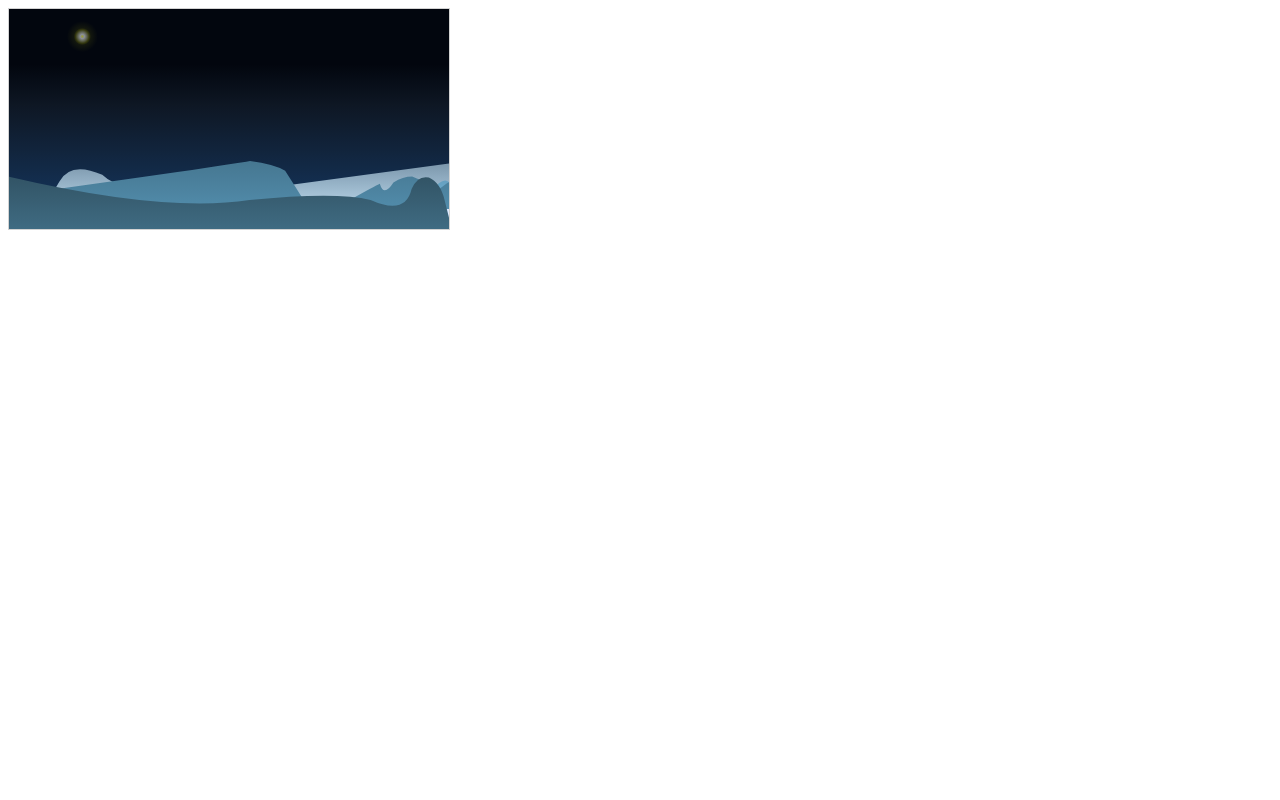
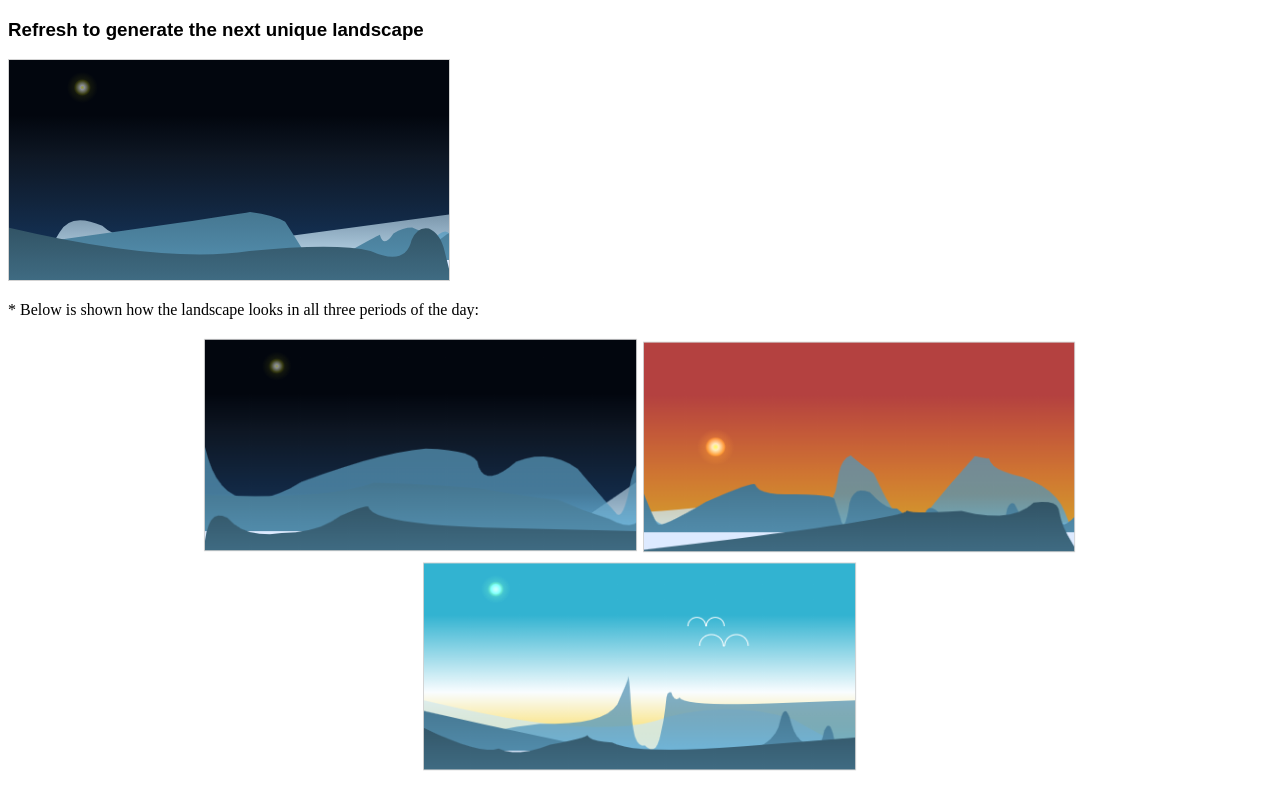
Before and after one commit to Iva-rgb/dishi-dlaboko, a website: page index.html in a window 1280 px wide. Drawn offline with Linux system fonts and the light colour scheme.

Commit message:
Add image preview

```diff
--- a/index.html
+++ b/index.html
@@ -1,9 +1,28 @@
 <!DOCTYPE html>
 <html>
-    <head></head>
+    <head>
+        <style>
+            .images-container{
+                display: flex;
+                justify-content: center;
+                align-items: center;
+                flex-direction: row;
+                flex-wrap: wrap;
+            }
+        </style>
+    </head>
     <body>
+        <h3 style="font-family: Arial, Helvetica, sans-serif;">Refresh to generate the next unique landscape</h3>
+
         <canvas id="canvas" width="440" height="220" style="border:1px solid #d3d3d3;"></canvas>
 
+        <p>* Below is shown how the landscape looks in all three periods of the day:</p>
+
+        <div class="images-container">
+            <img width="440" height="220" src="./images/NightTime.png" alt="Night Time">
+            <img width="440" height="220" src="./images/RisingSettingSun.png" alt="Rising Setting Sun">
+            <img width="440" height="220" src="./images/PeakSunnyPeriod.png" alt="Peak Sunny Period">
+        </div>
         <script src="./index.js" type="text/javascript"></script>
     </body>
 </html>
--- a/index.js
+++ b/index.js
@@ -119,6 +119,7 @@ Landscape.prototype.draw = function () {
         ctx.arc(canvas.width / 1.38, canvas.height / 2.5, 12, Math.PI, 0);
         ctx.strokeStyle = 'white';
         ctx.stroke();
+
         // Smaller bird
         ctx.beginPath();
         ctx.arc(canvas.width / 1.58, canvas.height / 3.3, 9, Math.PI, 0);
```
Also changed, not shown: images/NightTime.png (added), images/PeakSunnyPeriod.png (added), images/RisingSettingSun.png (added).
